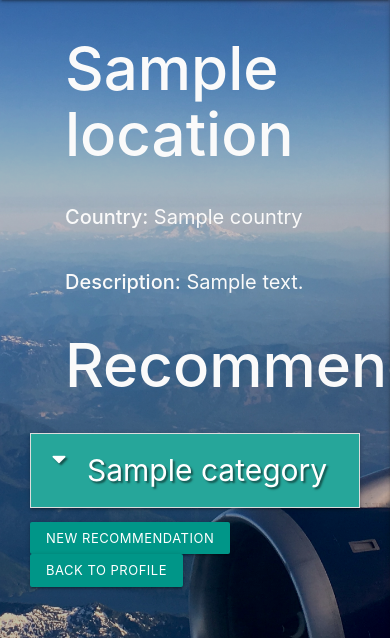
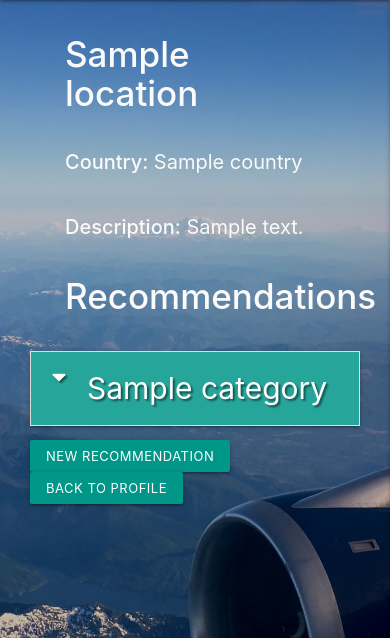
Before and after one commit to sian504/jetsetters-journal, a Flask app: page /city/1 in a window 390 px wide; the page is wider, and only the part inside the window is pictured. Shown: the part 56-694 px from the top of that part. Run offline with Flask 2, Linux system fonts and the light colour scheme; a database or web service that is not in the repository returns one stand-in record (values such as "Sample title"); some libraries are stand-ins or nearby versions.

Commit message:
Adjusted headings on view recs page for small screens

```diff
--- a/static/css/style.css
+++ b/static/css/style.css
@@ -156,4 +156,7 @@ nav .right > li > a {
     #map {
         height: 300px;
     }
+    .view-heading {
+        font-size: 35px;
+    }
 }
```
